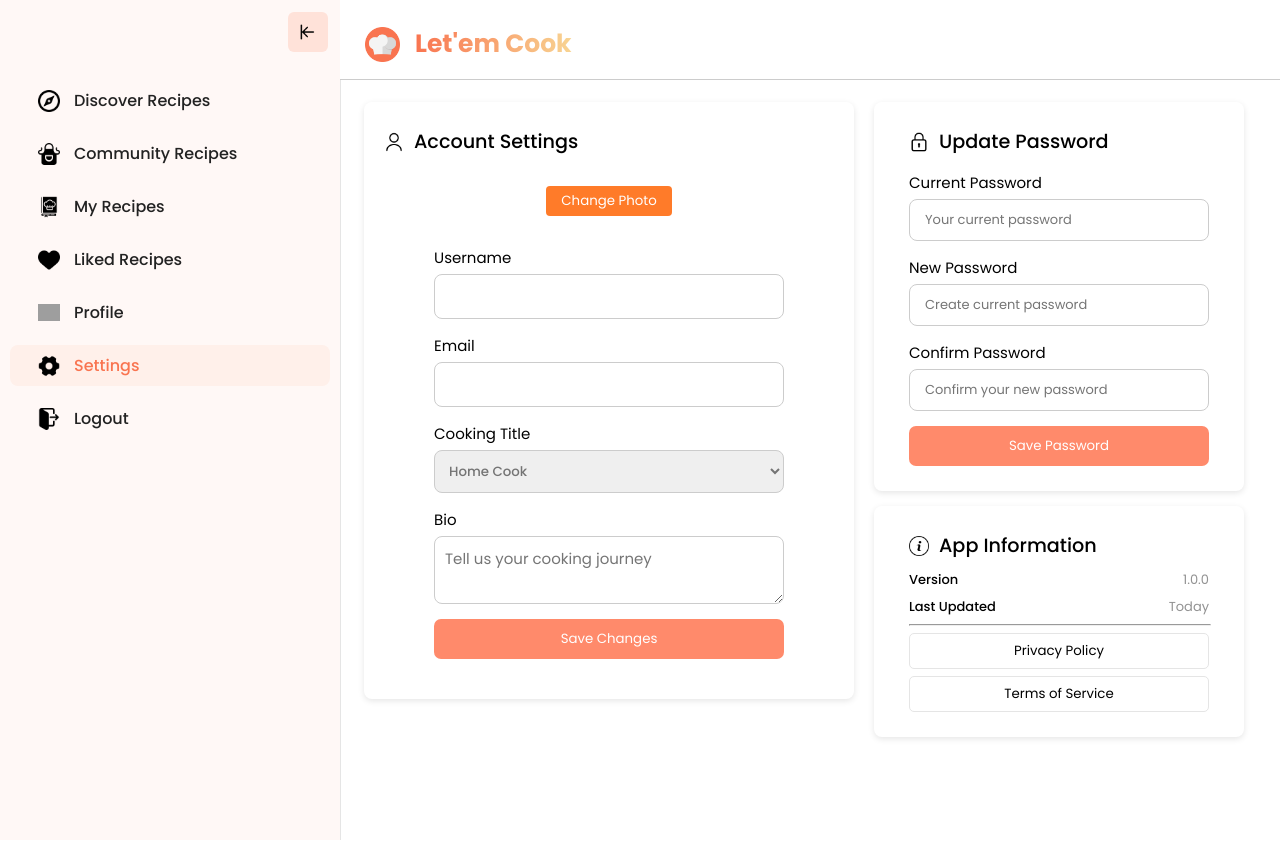
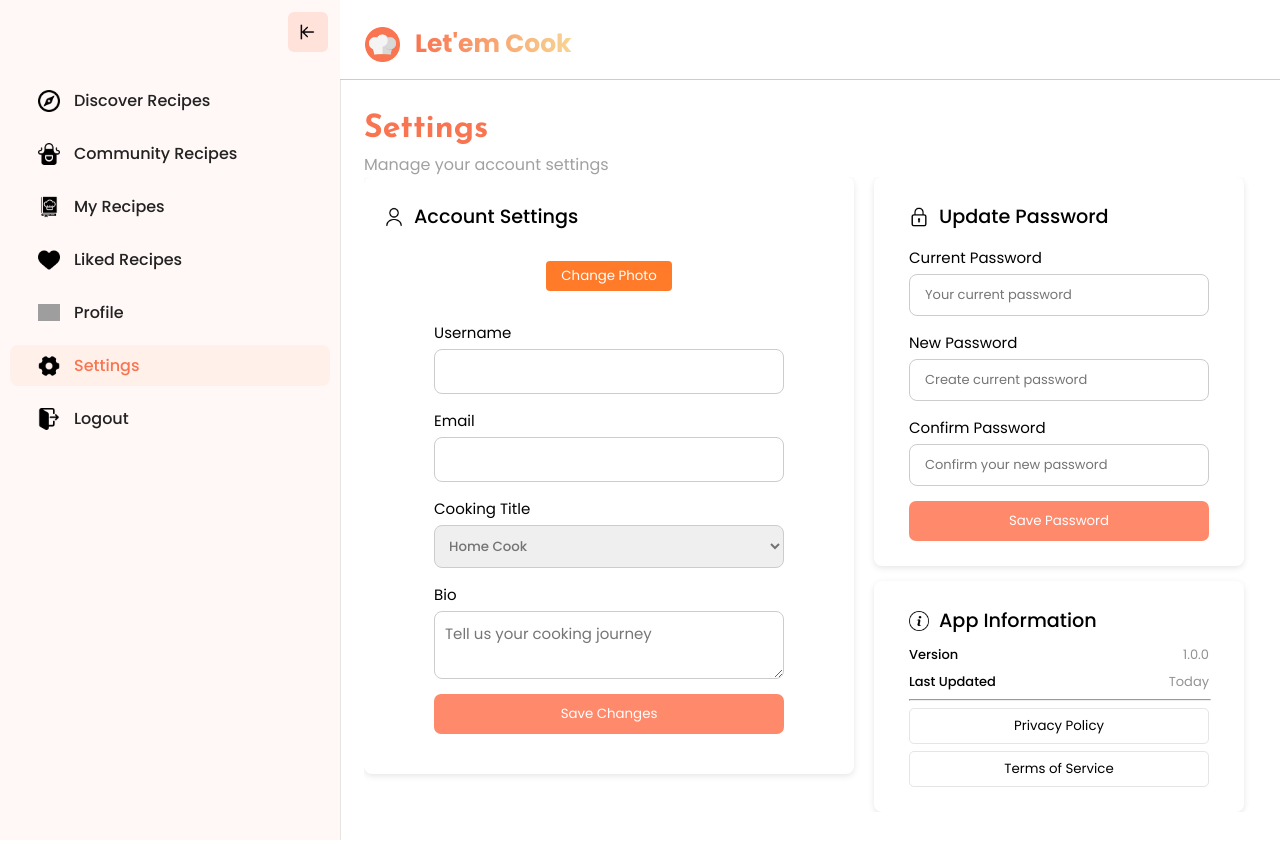
Before and after one commit to Syddevv/LetemCook, a React (Vite) app in the folder client/: page /settings in a window 1280 px wide. Before the commit the page ends 800 px from the top, so only its background shows below. Built offline with nearby package versions, Linux system fonts and the light colour scheme; no server answers; grey boxes are pictures that could not be loaded.

Commit message:
minor changes in each header

```diff
--- a/client/src/pages/LikedRecipes.jsx
+++ b/client/src/pages/LikedRecipes.jsx
@@ -45,7 +45,7 @@ const LikedRecipes = ({ collapsed, setCollapsed }) => {
         </div>
 
         <div className="recipes-wrapper">
-          <div className="recipes-header">
+          <div className="recipes-header-2">
             <h1>Liked Recipes</h1>
             <p>Your favorite recipes collection</p>
           </div>
--- a/client/src/pages/MyRecipes.jsx
+++ b/client/src/pages/MyRecipes.jsx
@@ -53,7 +53,7 @@ const MyRecipe = ({ collapsed, setCollapsed }) => {
         </div>
 
         <div className="my-recipes-wrapper">
-          <div className="recipes-header">
+          <div className="recipes-header-2">
             <h1>My Recipes</h1>
             <p>Create and manage your recipe collection</p>
           </div>
--- a/client/src/pages/Settings.jsx
+++ b/client/src/pages/Settings.jsx
@@ -59,6 +59,12 @@ const Settings = ({ collapsed, setCollapsed }) => {
         </div>
 
         <div className="settings-cards">
+          <div className="settings-header">
+            <h1>Settings</h1>
+            <p>Manage your account settings</p>
+          </div>
+
+          <div className="settings-grids">
             <div className="settings-grid-1">
               <div className="account-settings-card">
                 <p className="account-settings-header">
@@ -69,7 +75,9 @@ const Settings = ({ collapsed, setCollapsed }) => {
                 <div className="account-settings-contents">
                   {user && (
                     <img
-                    src={user.profilePicture ? user.profilePicture : DefaultPic}
+                      src={
+                        user.profilePicture ? user.profilePicture : DefaultPic
+                      }
                       alt="profile-picture"
                     />
                   )}
@@ -241,6 +249,7 @@ const Settings = ({ collapsed, setCollapsed }) => {
           </div>
         </div>
       </div>
+    </div>
   );
 };
 
--- a/client/src/styles/RecipeCard.css
+++ b/client/src/styles/RecipeCard.css
@@ -7,12 +7,14 @@
   margin-top: 70px;
 }
 
-.recipes-header h1 {
+.recipes-header h1,
+.recipes-header-2 h1 {
   color: #f97450;
   font-family: Reem kufi;
 }
 
-.recipes-header p {
+.recipes-header p,
+.recipes-header-2 p {
   color: #a1a1a1;
   margin-top: 2px;
 }
--- a/client/src/styles/Settings.css
+++ b/client/src/styles/Settings.css
@@ -1,10 +1,23 @@
-.settings-cards {
+.settings-grids {
   flex: 1;
-  padding: 32px 24px;
   overflow-y: auto;
-  margin-top: 70px;
   display: flex;
   gap: 20px;
+}
+
+.settings-cards {
+  padding: 32px 24px;
+  margin-top: 70px;
+}
+
+.settings-header h1 {
+  color: #f97450;
+  font-family: Reem kufi;
+}
+
+.settings-header p {
+  color: #a1a1a1;
+  margin-top: 2px;
 }
 
 /* ACCOUNT SETTINGS CARD */
```
Lines whose indentation alone changed are shown as unchanged.
